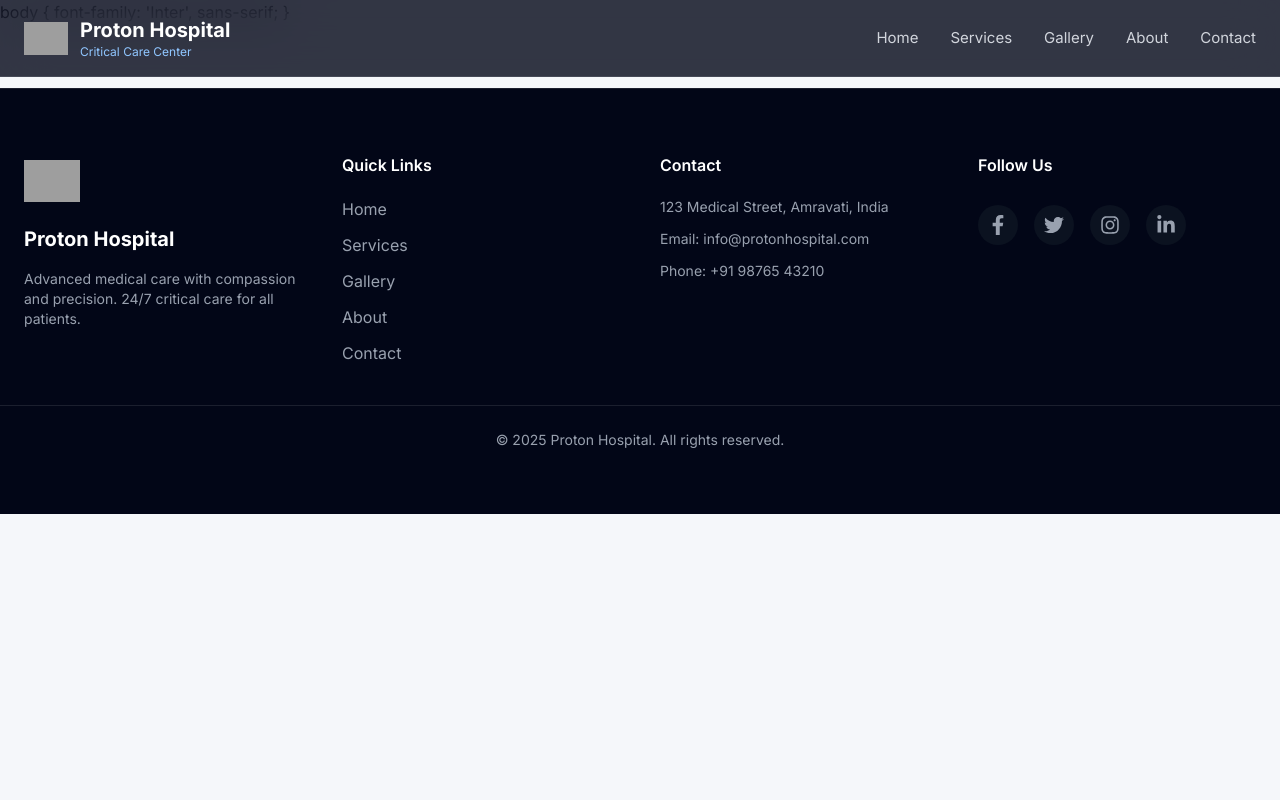
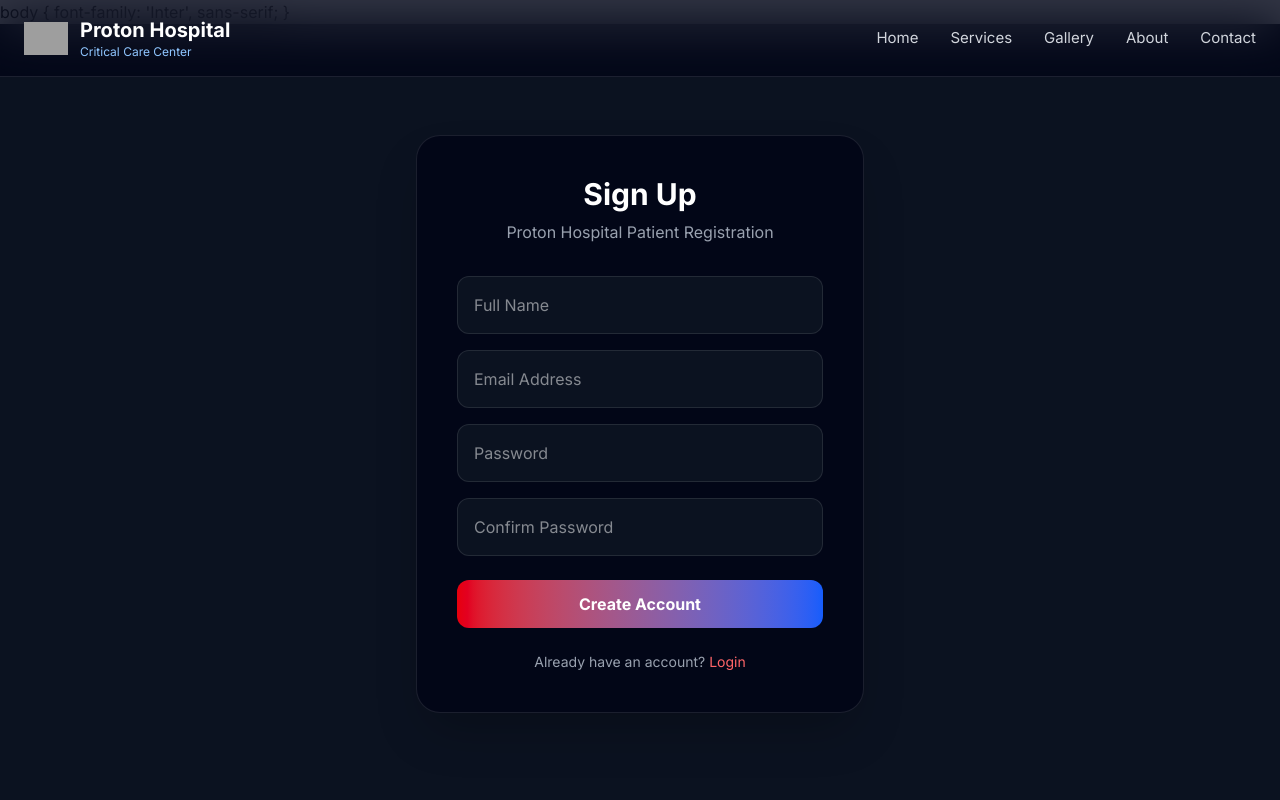
Before and after one commit to Payal-unare/PROTRON_HOSPITAL, a React (Vite) app in the folder MYportfolio/: page /signup in a window 1280 px wide. Shown: the top 800 px of the page. Built offline with nearby package versions, Linux system fonts and the light colour scheme; grey boxes are pictures that could not be loaded.

Commit message:
login and signup made

```diff
--- a/MYportfolio/src/App.jsx
+++ b/MYportfolio/src/App.jsx
@@ -9,6 +9,9 @@ import Gallery from "./pages/Gallery";
 import About from "./pages/About";
 import Contact from "./pages/Contact";
 import IntroAnimation from "./components/IntroAnimation";
+import Login from "./pages/Login/Login";
+import SignUp from "./pages/Login/SignUp"
+
 
 export default function App() {
   return (
@@ -20,6 +23,8 @@ export default function App() {
       <Router>
         <Navbar />
         <Routes>
+          <Route path="/signup" element={<SignUp></SignUp>} />
+          <Route path="/login" element={<Login/>}/>
           <Route path="/" element={<Home />} />
           <Route path="/services" element={<Services />} />
           <Route path="/gallery" element={<Gallery />} />
--- a/MYportfolio/src/pages/Contact.jsx
+++ b/MYportfolio/src/pages/Contact.jsx
@@ -1,6 +1,14 @@
 import React from "react";
+import { useNavigate } from "react-router-dom";
 
 export default function Contact() {
+  const navigate = useNavigate();
+    const handleSubmit = (e) => {
+    e.preventDefault(); // stop page reload
+
+    navigate("/login"); // redirect to login page
+  };
+
   return (
     <section className="pt-28 pb-32 bg-[#0b1220] text-white">
       <div className="max-w-7xl mx-auto px-6">
@@ -24,7 +32,7 @@ export default function Contact() {
               Book an Appointment
             </h3>
 
-            <form className="space-y-6">
+            <form className="space-y-6" onSubmit={handleSubmit}>
               <input
                 type="text"
                 placeholder="Full Name"
@@ -79,6 +87,7 @@ export default function Contact() {
                   hover:shadow-[0_20px_60px_rgba(59,130,246,0.45)]
                   transition
                 "
+
               >
                 Submit Request
               </button>
--- a/MYportfolio/src/pages/Login/Login.jsx
+++ b/MYportfolio/src/pages/Login/Login.jsx
@@ -0,0 +1,82 @@
+import React from "react";
+import { useNavigate } from "react-router-dom";
+
+const Login = () => {
+  const navigate = useNavigate();
+
+  const [formData, setFormData] = React.useState({
+    email: "",
+    password: "",
+  });
+
+  const handleSubmit = (e) => {
+    e.preventDefault();
+    console.log(formData);
+    // later: add API / auth logic
+  };
+
+  const handleChange = (e) => {
+    const { name, value } = e.target;
+    setFormData((prev) => ({ ...prev, [name]: value }));
+  };
+
+  return (
+    <section className="min-h-screen flex items-center justify-center bg-[#0b1220] text-white px-4">
+      <form
+        onSubmit={handleSubmit}
+        className="w-full max-w-md bg-[#020617] border border-white/10 rounded-3xl p-10 shadow-2xl"
+      >
+        <h1 className="text-3xl font-bold text-center mb-2">
+          Login
+        </h1>
+
+        <p className="text-gray-400 text-center mb-8">
+          Proton Hospital Patient Portal
+        </p>
+
+        <input
+          type="email"
+          name="email"
+          placeholder="Email Address"
+          className="w-full mb-4 bg-[#0b1220] border border-white/10 p-4 rounded-xl focus:outline-none focus:border-red-500"
+          value={formData.email}
+          onChange={handleChange}
+          required
+        />
+
+        <input
+          type="password"
+          name="password"
+          placeholder="Password"
+          className="w-full mb-6 bg-[#0b1220] border border-white/10 p-4 rounded-xl focus:outline-none focus:border-red-500"
+          value={formData.password}
+          onChange={handleChange}
+          required
+        />
+
+        <div className="text-right text-sm text-red-400 mb-6 cursor-pointer">
+          Forgot password?
+        </div>
+
+        <button
+          type="submit"
+          className="w-full py-3 rounded-xl font-bold bg-gradient-to-r from-red-600 to-blue-600 hover:opacity-90 transition"
+        >
+          Login
+        </button>
+
+        <p className="text-center text-sm text-gray-400 mt-6">
+          Don’t have an account?{" "}
+          <span
+            onClick={() => navigate("/signup")}
+            className="text-red-400 cursor-pointer hover:underline"
+          >
+            Sign up
+          </span>
+        </p>
+      </form>
+    </section>
+  );
+};
+
+export default Login;
--- a/MYportfolio/src/pages/Login/SignUp.jsx
+++ b/MYportfolio/src/pages/Login/SignUp.jsx
@@ -0,0 +1,108 @@
+import React from "react";
+import { useNavigate } from "react-router-dom";
+
+const Signup = () => {
+  const navigate = useNavigate();
+
+  const [formData, setFormData] = React.useState({
+    name: "",
+    email: "",
+    password: "",
+    confirmPassword: "",
+  });
+
+  const handleSubmit = (e) => {
+    e.preventDefault();
+
+    if (formData.password !== formData.confirmPassword) {
+      alert("Passwords do not match");
+      return;
+    }
+
+    console.log(formData);
+    // later: add API / auth logic
+
+    navigate("/login");
+  };
+
+  const handleChange = (e) => {
+    const { name, value } = e.target;
+    setFormData((prev) => ({ ...prev, [name]: value }));
+  };
+
+  return (
+    <section className="min-h-screen flex items-center justify-center bg-[#0b1220] text-white px-4">
+      <form
+        onSubmit={handleSubmit}
+        className="w-full max-w-md bg-[#020617] border border-white/10 rounded-3xl p-10 shadow-2xl"
+      >
+        <h1 className="text-3xl font-bold text-center mb-2">
+          Sign Up
+        </h1>
+
+        <p className="text-gray-400 text-center mb-8">
+          Proton Hospital Patient Registration
+        </p>
+
+        <input
+          type="text"
+          name="name"
+          placeholder="Full Name"
+          className="w-full mb-4 bg-[#0b1220] border border-white/10 p-4 rounded-xl focus:outline-none focus:border-red-500"
+          value={formData.name}
+          onChange={handleChange}
+          required
+        />
+
+        <input
+          type="email"
+          name="email"
+          placeholder="Email Address"
+          className="w-full mb-4 bg-[#0b1220] border border-white/10 p-4 rounded-xl focus:outline-none focus:border-red-500"
+          value={formData.email}
+          onChange={handleChange}
+          required
+        />
+
+        <input
+          type="password"
+          name="password"
+          placeholder="Password"
+          className="w-full mb-4 bg-[#0b1220] border border-white/10 p-4 rounded-xl focus:outline-none focus:border-red-500"
+          value={formData.password}
+          onChange={handleChange}
+          required
+        />
+
+        <input
+          type="password"
+          name="confirmPassword"
+          placeholder="Confirm Password"
+          className="w-full mb-6 bg-[#0b1220] border border-white/10 p-4 rounded-xl focus:outline-none focus:border-red-500"
+          value={formData.confirmPassword}
+          onChange={handleChange}
+          required
+        />
+
+        <button
+          type="submit"
+          className="w-full py-3 rounded-xl font-bold bg-gradient-to-r from-red-600 to-blue-600 hover:opacity-90 transition"
+        >
+          Create Account
+        </button>
+
+        <p className="text-center text-sm text-gray-400 mt-6">
+          Already have an account?{" "}
+          <span
+            onClick={() => navigate("/login")}
+            className="text-red-400 cursor-pointer hover:underline"
+          >
+            Login
+          </span>
+        </p>
+      </form>
+    </section>
+  );
+};
+
+export default Signup;
```
